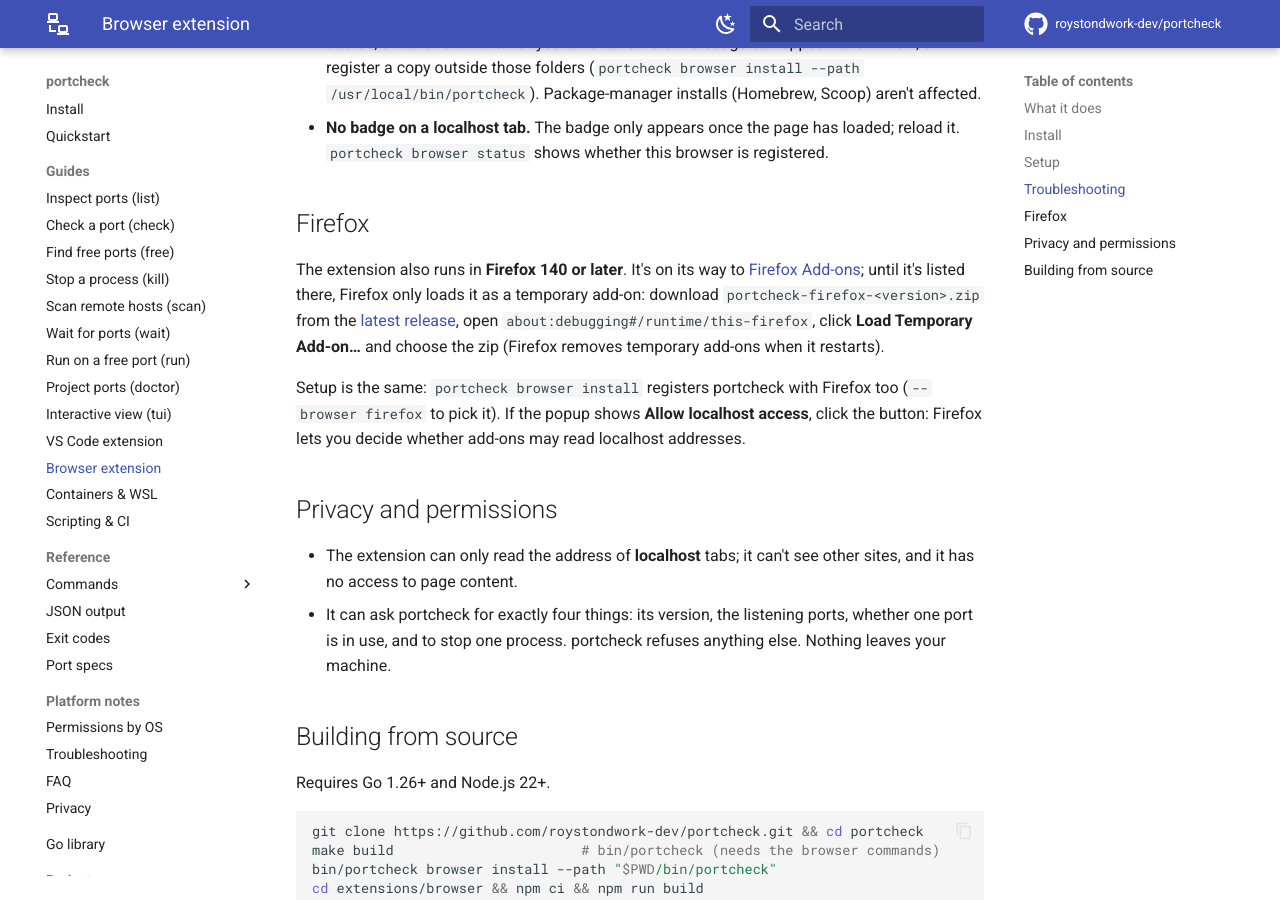
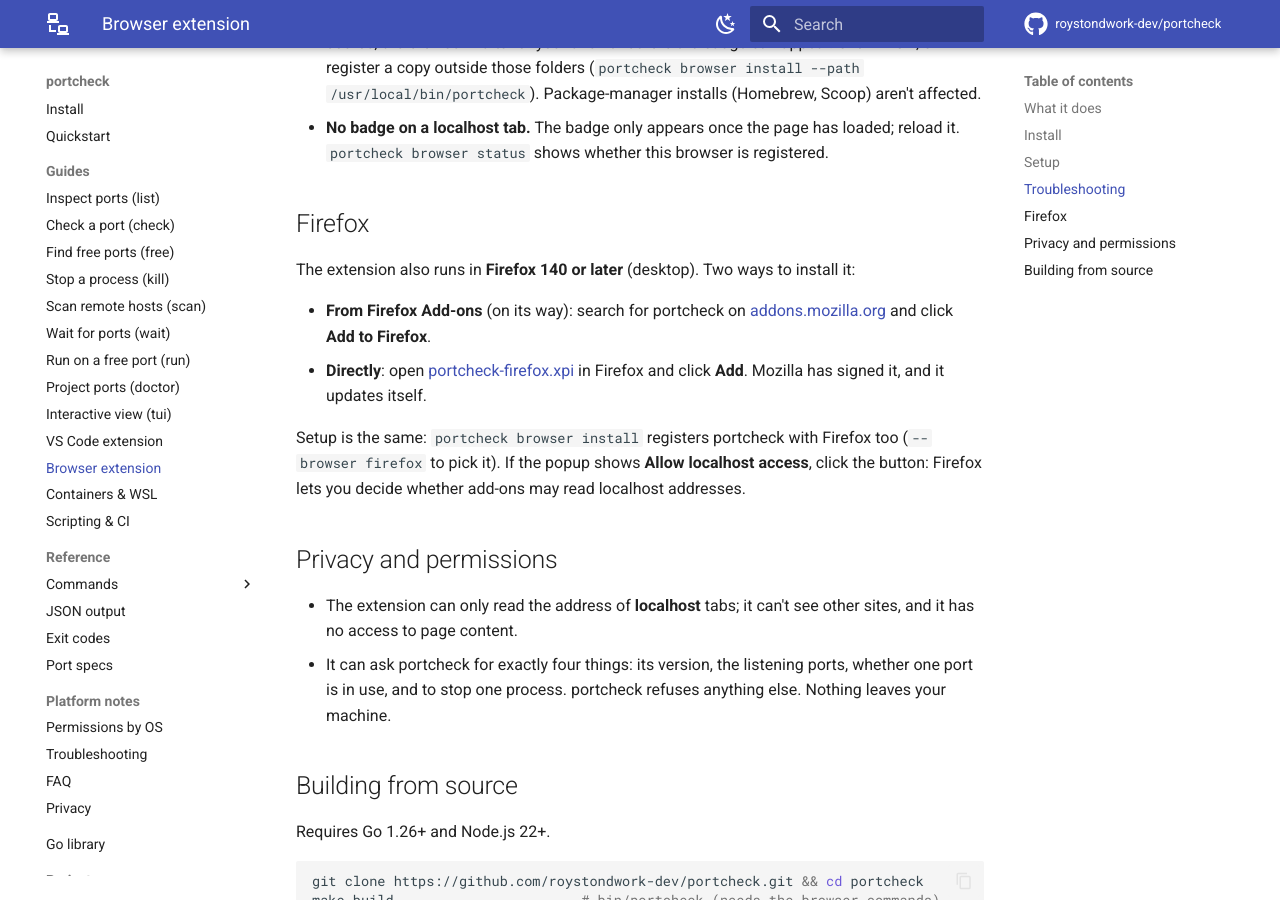
Before and after one commit to roystondwork-dev/portcheck, an MkDocs documentation site: the page built from docs/guide/browser.md, in a window 1280 px wide and 900 px high, scrolled down 2355 px. Built offline with MkDocs 1.6.1 and Material for MkDocs 9.7.7, drawn with Linux system fonts in a browser that asks for light colours; comment, search, counter and statistics services are not loaded.

Commit message:
feat(release): Mozilla-signed Firefox download that updates itself
With the AMO_JWT_ISSUER and AMO_JWT_SECRET secrets (a free Mozilla account),
each release has Mozilla sign a direct-download build (unlisted channel, its
own add-on ID portcheck-direct@roystondwork-dev.github.io, allowed by
portcheck by default) and attaches portcheck-firefox.xpi. Installed copies
update from docs/firefox-updates.json, whose version release-please bumps.
Without the secrets the step is skipped.

```diff
--- a/docs/guide/browser.md
+++ b/docs/guide/browser.md
@@ -78,12 +78,13 @@
 
 ## Firefox
 
-The extension also runs in **Firefox 140 or later**. It's on its way to
-[Firefox Add-ons](https://addons.mozilla.org/); until it's listed there, Firefox only
-loads it as a temporary add-on: download `portcheck-firefox-<version>.zip` from the
-[latest release](https://github.com/roystondwork-dev/portcheck/releases/latest), open
-`about:debugging#/runtime/this-firefox`, click **Load Temporary Add-on…** and choose
-the zip (Firefox removes temporary add-ons when it restarts).
+The extension also runs in **Firefox 140 or later** (desktop). Two ways to install it:
+
+- **From Firefox Add-ons** (on its way): search for portcheck on
+  [addons.mozilla.org](https://addons.mozilla.org/) and click **Add to Firefox**.
+- **Directly**: open
+  [portcheck-firefox.xpi](https://github.com/roystondwork-dev/portcheck/releases/latest/download/portcheck-firefox.xpi)
+  in Firefox and click **Add**. Mozilla has signed it, and it updates itself.
 
 Setup is the same: `portcheck browser install` registers portcheck with Firefox too
 (`--browser firefox` to pick it). If the popup shows **Allow localhost access**, click
--- a/release-please-config.json
+++ b/release-please-config.json
@@ -58,7 +58,8 @@
         { "type": "json", "path": "extensions/vscode/package-lock.json", "jsonpath": "$.packages[''].version" },
         { "type": "json", "path": "extensions/browser/package.json", "jsonpath": "$.version" },
         { "type": "json", "path": "extensions/browser/package-lock.json", "jsonpath": "$.version" },
-        { "type": "json", "path": "extensions/browser/package-lock.json", "jsonpath": "$.packages[''].version" }
+        { "type": "json", "path": "extensions/browser/package-lock.json", "jsonpath": "$.packages[''].version" },
+        { "type": "json", "path": "docs/firefox-updates.json", "jsonpath": "$.addons['portcheck-direct@roystondwork-dev.github.io'].updates[0].version" }
       ]
     }
   }
```
Also changed, not shown: TASKS.md (+4 -1 lines), docs/adr/0005-browser-extension.md (+6 -0 lines), docs/firefox-updates.json (added, +12 -0 lines), docs/releasing.md (+3 -6 lines), 8 other files.
